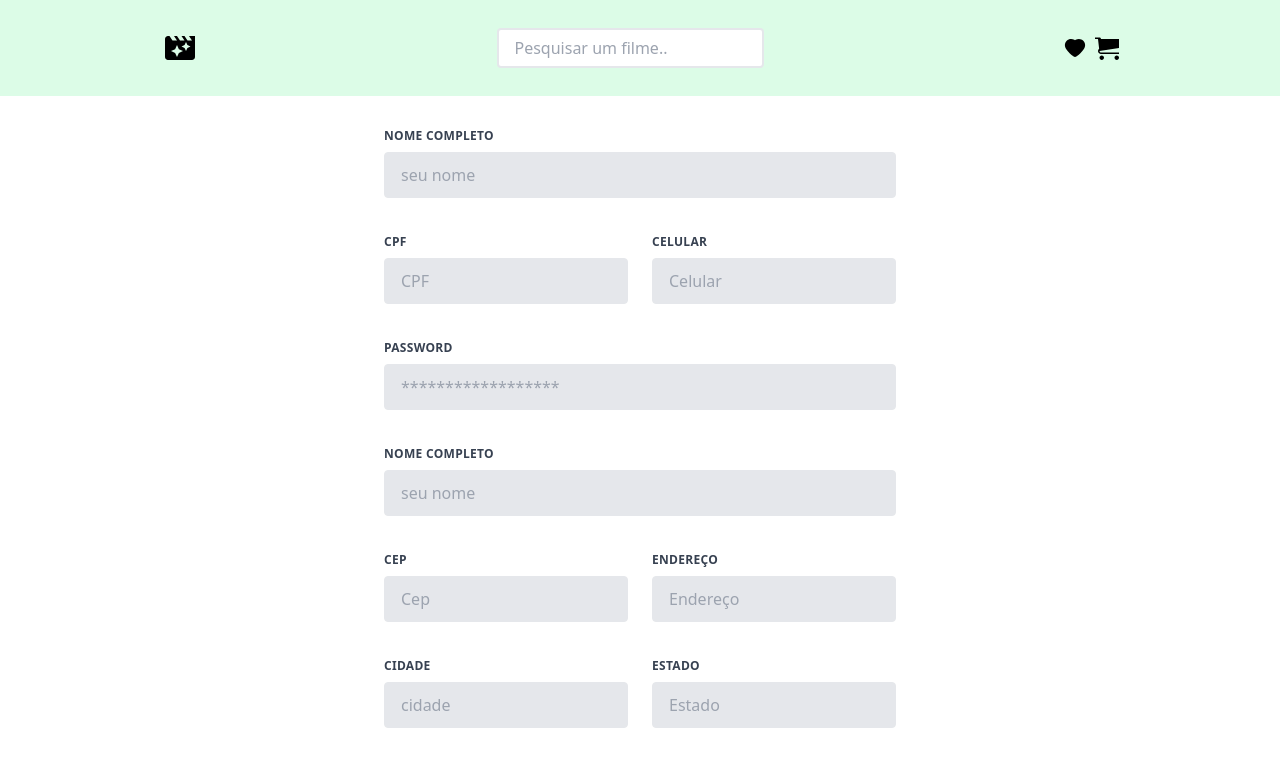
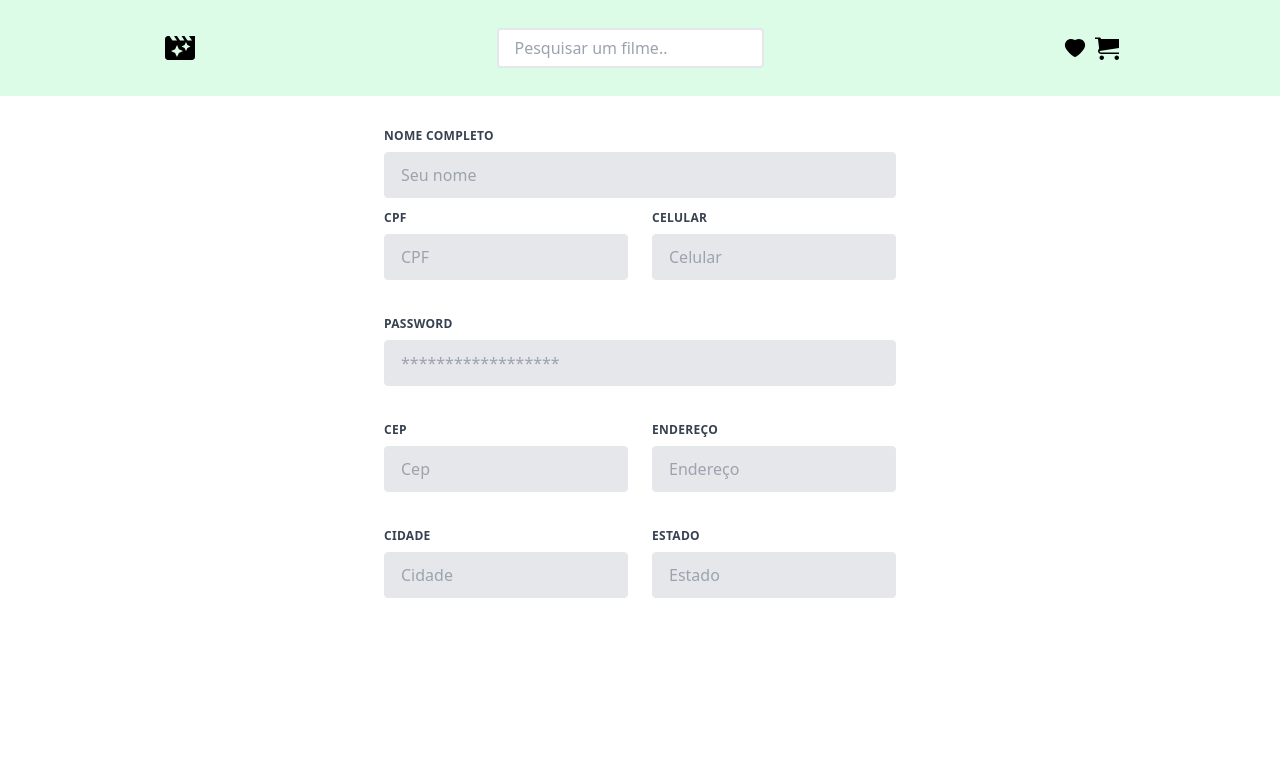
Before and after one commit to vitoriacst/movies, a React (Create React App) app in the folder app/: page /checkout in a window 1280 px wide. Shown: the top 766 px of the page. Built offline with nearby package versions, Linux system fonts and the light colour scheme.

Commit message:
feat: :sparkles: validando campos com o formik

```diff
--- a/app/src/pages/checkout/index.js
+++ b/app/src/pages/checkout/index.js
@@ -1,29 +1,57 @@
 import React from 'react';
-import InputMask from 'react-input-mask';
+// import InputMask from 'react-input-mask';
 import Header from '../../components/Header';
+import { Field, Form, Formik } from 'formik';
+import * as yup from 'yup';
+
+const Schema = yup.object().shape({
+  firstName: yup.string().required(),
+  cpf: yup.number().required(),
+  celular: yup.number().max(13).required(),
+  password: yup.number().max(6).required(),
+  cep: yup.number().required(),
+  endereco: yup.string().required(),
+  cidade: yup.string().required(),
+  estado: yup.string().required()
+});
 
 const Checkout = () => {
   return (
     <>
-    <Header/>
+      <Header />
       <div className="flex items-center justify-center p-8">
         <form class="w-full max-w-lg">
           <div class="flex flex-wrap -mx-3 mb-6">
             <div class="w-full px-3">
+              <Formik
+                validationSchema={Schema}
+                initialValues={{
+                  firstName: '',
+                  cpf: '',
+                  celular: '',
+                  password: '',
+                  cep: '',
+                  endereco: '',
+                  cidade: '',
+                  estado:''
+                }}
+              >
+                {({ errors, touched }) => (
+                  <Form>
+                    <div>
                       <label
                         class="block uppercase tracking-wide text-gray-700 text-xs font-bold mb-2"
-                for="grid-password"
+                        htmlFor="firstName"
                       >
                         Nome Completo
                       </label>
-              <input
+                      <Field
                         class="appearance-none block w-full bg-gray-200 text-gray-700 border border-gray-200 rounded py-3 px-4 mb-3 leading-tight focus:outline-none focus:bg-white focus:border-gray-500"
-                id="grid-password"
-                type="password"
-                placeholder="seu nome"
+                        id="firstName"
+                        name="firstName"
+                        placeholder="Seu nome"
                       />
-            </div>
-          </div>
+                      {errors.firstName && <span>{errors.firstName}</span>}
                       <div class="flex flex-wrap -mx-3 mb-6">
                         <div class="w-full md:w-1/2 px-3 mb-6 md:mb-0">
                           <label
@@ -32,12 +60,18 @@ const Checkout = () => {
                           >
                             CPF
                           </label>
-              <input
+                          <Field
                             class="appearance-none block w-full bg-gray-200 text-gray-700 border rounded py-3 px-4 mb-3 leading-tight focus:outline-none focus:bg-white"
-                id="grid-first-name"
-                type="text"
+                            id="cpf"
+                            name="cpf"
                             placeholder="CPF"
+                            type="number"
                           />
+                          {errors.cpf && touched.cpf ? (
+                            <span>{errors.cpf}</span>
+                          ) : (
+                            ''
+                          )}
                         </div>
                         <div class="w-full md:w-1/2 px-3">
                           <label
@@ -46,105 +80,131 @@ const Checkout = () => {
                           >
                             CELULAR
                           </label>
-              <input
+                          <Field
                             class="appearance-none block w-full bg-gray-200 text-gray-700 border border-gray-200 rounded py-3 px-4 leading-tight focus:outline-none focus:bg-white focus:border-gray-500"
-                id="grid-last-name"
-                type="text"
+                            id="celular"
+                            name="celular"
                             placeholder="Celular"
+                            mask="(99) 99 99999-9999"
                           />
+                          {errors.celular && touched.celular ? (
+                            <span>{errors.celular}</span>
+                          ) : (
+                            ''
+                          )}
                         </div>
-          </div>
-
-          <div class="flex flex-wrap -mx-3 mb-6">
-            <div class="w-full px-3">
-              <label
-                class="block uppercase tracking-wide text-gray-700 text-xs font-bold mb-2"
-                for="grid-password"
-              >
-                Password
-              </label>
-              <input
-                class="appearance-none block w-full bg-gray-200 text-gray-700 border border-gray-200 rounded py-3 px-4 mb-3 leading-tight focus:outline-none focus:bg-white focus:border-gray-500"
-                id="grid-password"
-                type="password"
-                placeholder="******************"
-              />
                       </div>
                     </div>
                     <div class="flex flex-wrap -mx-3 mb-6">
                       <div class="w-full px-3">
                         <label
                           class="block uppercase tracking-wide text-gray-700 text-xs font-bold mb-2"
-                for="grid-password"
+                          for="password"
                         >
-                Nome Completo
+                          Password
                         </label>
-              <input
+                        <Field
                           class="appearance-none block w-full bg-gray-200 text-gray-700 border border-gray-200 rounded py-3 px-4 mb-3 leading-tight focus:outline-none focus:bg-white focus:border-gray-500"
-                id="grid-password"
+                          id="password"
+                          name="password"
                           type="password"
-                placeholder="seu nome"
+                          placeholder="******************"
                         />
+                        {errors.password && touched.password ? (
+                          <span>{errors.password}</span>
+                        ) : (
+                          ''
+                        )}
                       </div>
                     </div>
                     <div class="flex flex-wrap -mx-3 mb-6">
                       <div class="w-full md:w-1/2 px-3 mb-6 md:mb-0">
                         <label
                           class="block uppercase tracking-wide text-gray-700 text-xs font-bold mb-2"
-                for="grid-first-name"
+                          for="cep"
                         >
                           CEP
                         </label>
-              <input
+                        <Field
                           class="appearance-none block w-full bg-gray-200 text-gray-700 border rounded py-3 px-4 mb-3 leading-tight focus:outline-none focus:bg-white"
-                id="grid-first-name"
-                type="text"
+                          id="cep"
+                          name="cep"
+                          type="number"
                           placeholder="Cep"
                         />
+                        {errors.cep && touched.cep ? (
+                          <span>{errors.cep}</span>
+                        ) : (
+                          ''
+                        )}
                       </div>
                       <div class="w-full md:w-1/2 px-3">
                         <label
                           class="block uppercase tracking-wide text-gray-700 text-xs font-bold mb-2"
-                for="grid-last-name"
+                          for="endereco"
                         >
                           ENDEREÇO
                         </label>
-              <input
+                        <Field
                           class="appearance-none block w-full bg-gray-200 text-gray-700 border border-gray-200 rounded py-3 px-4 leading-tight focus:outline-none focus:bg-white focus:border-gray-500"
-                id="grid-last-name"
+                          id="endereco"
+                          name="endereco"
                           type="text"
                           placeholder="Endereço"
                         />
+
+                        {errors.endereco && touched.endereco ? (
+                          <span>{errors.endereco}</span>
+                        ) : (
+                          ''
+                        )}
                       </div>
                     </div>
                     <div class="flex flex-wrap -mx-3 mb-6">
                       <div class="w-full md:w-1/2 px-3 mb-6 md:mb-0">
                         <label
                           class="block uppercase tracking-wide text-gray-700 text-xs font-bold mb-2"
-                for="grid-first-name"
+                          for="cidade"
                         >
                           CIDADE
                         </label>
-              <input
+                        <Field
                           class="appearance-none block w-full bg-gray-200 text-gray-700 border rounded py-3 px-4 mb-3 leading-tight focus:outline-none focus:bg-white"
-                id="grid-first-name"
+                          id="cidade"
+                          name="cidade"
                           type="text"
-                placeholder="cidade"
+                          placeholder="Cidade"
                         />
+                         {errors.cidade && touched.cidade ? (
+                          <span>{errors.cidade}</span>
+                        ) : (
+                          ''
+                        )}
                       </div>
                       <div class="w-full md:w-1/2 px-3">
                         <label
                           class="block uppercase tracking-wide text-gray-700 text-xs font-bold mb-2"
-                for="grid-last-name"
+                          for="estado"
                         >
                           ESTADO
                         </label>
-              <input
+                        <Field
                           class="appearance-none block w-full bg-gray-200 text-gray-700 border border-gray-200 rounded py-3 px-4 leading-tight focus:outline-none focus:bg-white focus:border-gray-500"
-                id="grid-last-name"
+                          id="estado"
+                          name="estado"
                           type="text"
                           placeholder="Estado"
                         />
+                         {errors.estado && touched.estado ? (
+                          <span>{errors.estado}</span>
+                        ) : (
+                          ''
+                        )}
+                      </div>
+                    </div>
+                  </Form>
+                )}
+              </Formik>
             </div>
           </div>
         </form>
```
Lines whose indentation alone changed are shown as unchanged.
